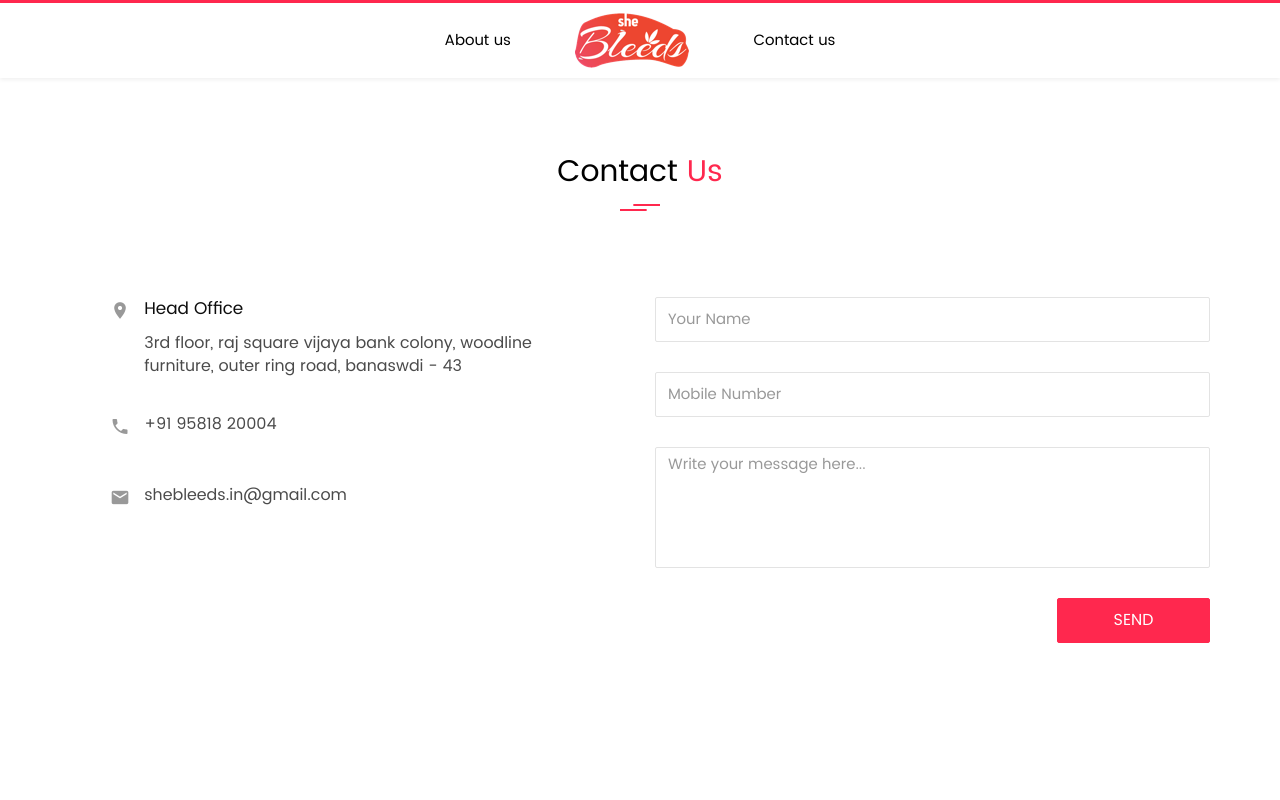
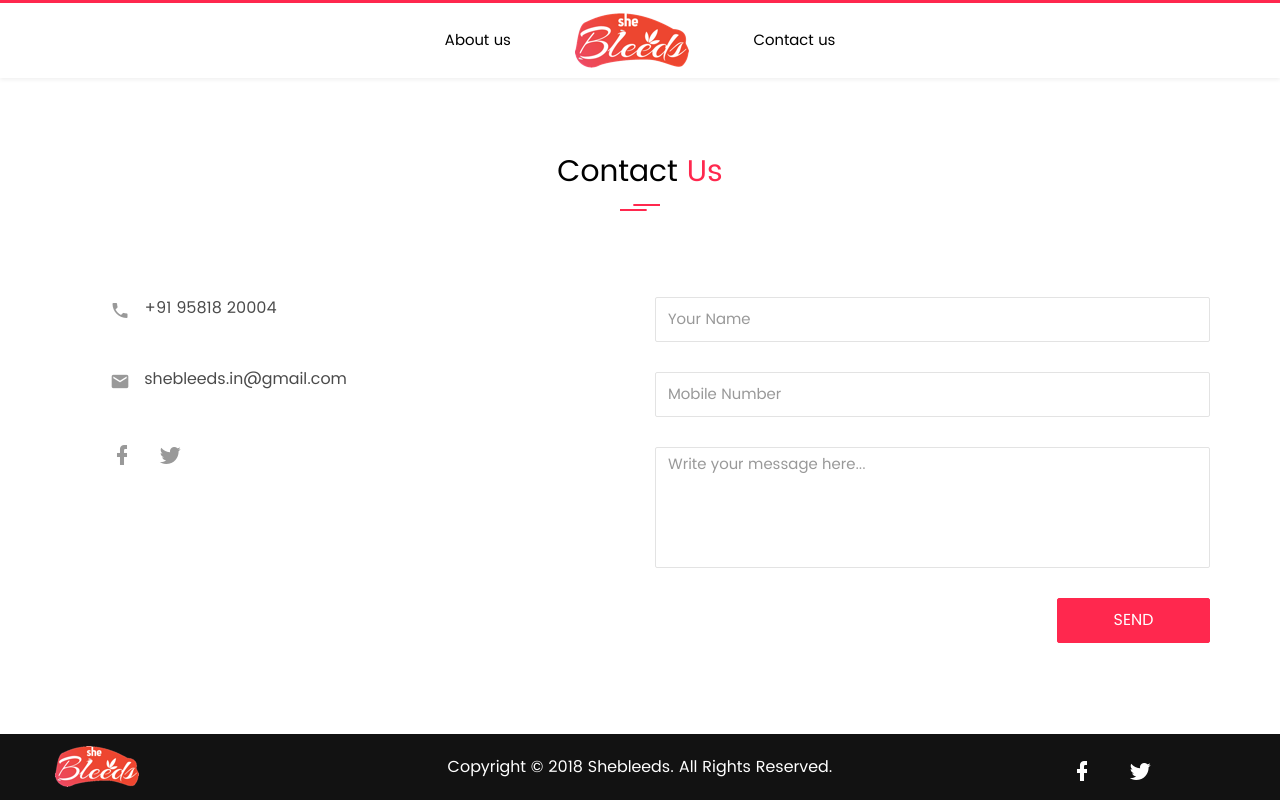
Before and after one commit to yashraj/SheBleeds, a PHP site: page /contact.html in a window 1280 px wide. Run offline with PHP 8.4, Linux system fonts and the light colour scheme.

Commit message:
register notes done

```diff
--- a/assets/css/style.css
+++ b/assets/css/style.css
@@ -201,8 +201,7 @@ body{
 /*footer*/
 .footer-section{
 	background-color: #121212;
-	padding: 20px 40px;
-	padding-bottom: 0px;
+	padding: 0px 40px;
 }
 .footer-decs p{
 	color: #FFFFFF;
@@ -210,11 +209,16 @@ body{
 	line-height: 26px;
 	text-align: center;
 	margin-bottom: 0px;
-	padding: 11px 0px;
+	padding: 20px 0px;
 }
+.footer-logo{
+	padding: 12px 0px;
+}
+.footer-social ul{margin-bottom: 0px;}
 .footer-social ul li{
 	display: inline-block;
-	margin: 10px 15px;
+    margin: 20px 15px;
+    margin-bottom: 10px;
 }
 .footer-social ul li .mdi{
 	font-size: 24px;
@@ -266,6 +270,9 @@ body{
 	width: 90%;
 	vertical-align: top;
 	padding-left: 10px;
+	display: inline-block;
+}
+.contact-address ul li ul li{
 	display: inline-block;
 }
 .register-office{
@@ -371,6 +378,8 @@ body{
 .team-desc p{
 	font-size: 14px;
 	line-height: 26px;
+	width: 90%;
+	margin: 0 auto;
 }
 .team-desc p span{
 	color: #FF284E;
@@ -380,6 +389,13 @@ body{
 	font-size: 16px;
 	display: block;
 	text-decoration: none;
+}
+.contact-address ul li ul li{
+	margin-right: 20px;
+}
+.contact-address ul li ul li .mdi{
+	font-size: 24px;
+	color: rgba(153,153,153,1);
 }
 textarea {
 	height: auto !important;
--- a/contact.html
+++ b/contact.html
@@ -24,6 +24,13 @@
 	<link href="assets/css/materialdesignicons.min.css" rel="stylesheet">
 	<!-- custom css -->
 	<link href="assets/css/style.css" rel="stylesheet">
+	<style type="text/css">
+		.footer-section{
+			position: absolute;
+			bottom: 0px;
+			width: 100%;
+		}
+	</style>
 </head>
 <body>
 	<!-- page load effect -->
@@ -62,15 +69,6 @@
 						<ul class="list-unstyled">
 							<li>
 								<label>
-									<i class="mdi mdi-map-marker"></i>
-								</label>
-								<span>
-									<label>Head Office</label>
-									3rd floor, raj square vijaya bank colony, woodline furniture, outer ring road, banaswdi - 43
-								</span>
-							</li>
-							<li>
-								<label>
 									<i class="mdi mdi-phone"></i>
 								</label>
 								<span>
@@ -84,6 +82,20 @@
 								<span>
 									shebleeds.in@gmail.com
 								</span>
+							</li>
+							<li>
+								<ul class="list-unstyled">
+									<li>
+										<a href="https://www.facebook.com/SheBleeds-1415024158621007/?modal=admin_todo_tour">
+											<i class="mdi mdi-facebook"></i>
+										</a>
+									</li>
+									<li>
+										<a href="https://twitter.com/SheBleedsIndia">
+											<i class="mdi mdi-twitter"></i>
+										</a>
+									</li>
+								</ul>
 							</li>
 						</ul>
 					</div>
@@ -102,6 +114,37 @@
 						<button class="btn btn-default btn-red pull-right">SEND</button>
 					</div>
 				</div>
+			</div>
+		</div>
+	</div>
+	<!-- footer -->
+	<div class="row footer-section">
+		<div class="col-md-2 col-sm-12 col-xs-12">
+			<div class="footer-logo">
+				<img src="assets/images/footer-logo.png">
+			</div>
+		</div>
+		<div class="col-md-8 col-sm-12 col-xs-12">
+			<div class="footer-decs">
+				<p>
+					Copyright © 2018 She<b>bleeds</b>. All Rights Reserved.
+				</p>
+			</div>
+		</div>
+		<div class="col-md-2 col-sm-12 col-xs-12">
+			<div class="footer-social">
+				<ul class="list-unstyled">
+					<li>
+						<a href="https://www.facebook.com/SheBleeds-1415024158621007/?modal=admin_todo_tour">
+							<i class="mdi mdi-facebook"></i>
+						</a>
+					</li>
+					<li>
+						<a href="https://twitter.com/SheBleedsIndia">
+							<i class="mdi mdi-twitter"></i>
+						</a>
+					</li>
+				</ul>
 			</div>
 		</div>
 	</div>
```
Also changed, not shown: about.html (+6 -19 lines), index.html (+7 -7 lines).
